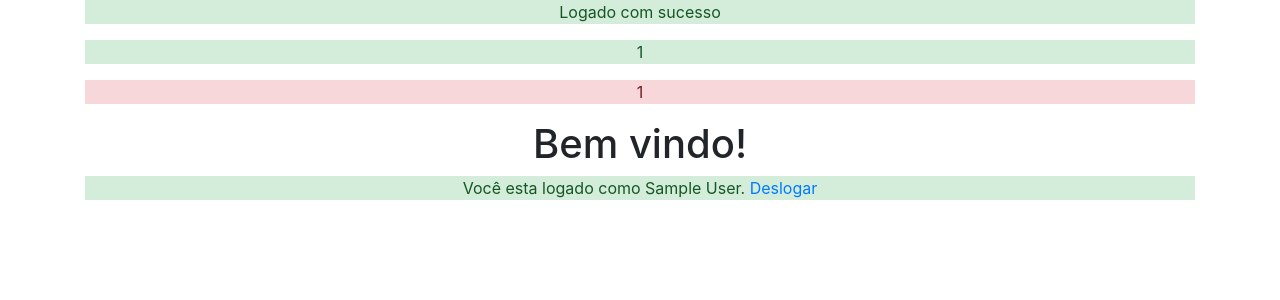
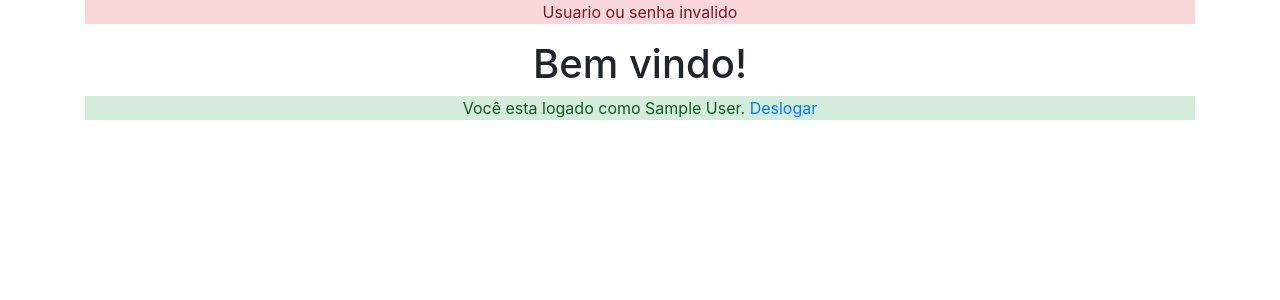
Before and after one commit to joaogularte/loja-php, a PHP site: page / in a window 1280 px wide. Shown: the part 114-414 px from the top of the page. Run offline with PHP 8.4, Linux system fonts and the light colour scheme; the visitor is signed in with stand-in values (Sample User, id 1).

Commit message:
Criado mostra-alerta.php

```diff
--- a/index.php
+++ b/index.php
@@ -1,25 +1,13 @@
 
 <?php include 'templates/cabecalho.php';
       include 'logica-usuario.php';
+      include 'mostra-alerta.php';
+
+
+      mostraAlerta("success");
+      mostraAlerta("danger");
 ?>
-<?php if(isset($_SESSION["login"])):?>
-    <p class="alert-success"><?=$_SESSION["login"]?></p>
-<?php endif;?>
-<?php if(isset($_SESSION["logout"])):?>
-    <p class="alert-success"><?=$_SESSION["logout"]?></p>
-<?php
-    unset($_SESSION["logout"]);
-    endif;?>
-<?php if(isset($_SESSION["danger"])):?>
-    <p class="alert-danger"><?=$_SESSION["danger"]?></p>
-<?php
-    unset($_SESSION["danger"]);
-    endif;?>
-<?php if(isset($_SESSION["error"])): ?>
-    <p class="alert-danger"><?=$_SESSION["error"]?></p>
-<?php
-    unset($_SESSION["error"]);
-    endif; ?>
+
     <h1> Bem vindo!</h1>
 <?php if(usuarioEstaLogado()):?>
     <p class="alert-success">Você esta logado como <?=usuarioLogado()?>. <a href="logout.php">Deslogar</a></p>
--- a/login.php
+++ b/login.php
@@ -10,10 +10,10 @@
 
     if($usuario){
         logaUsuario($email);
-        $_SESSION["login"] = "Logado com sucesso";
+        $_SESSION["success"] = "Logado com sucesso";
         header("Location: index.php");
     }else{
-        $_SESSION["error"] = "Usuario ou senha invalido";
+        $_SESSION["danger"] = "Usuario ou senha invalido";
         header("Location: index.php");
     }
     die();
--- a/logout.php
+++ b/logout.php
@@ -1,7 +1,7 @@
 <?php
     include 'logica-usuario.php';
     logout();
-    $_SESSION["logout"] = "Deslogado com sucesso.";
+    $_SESSION["success"] = "Deslogado com sucesso.";
     header("Location: index.php");
     die();
 ?>
--- /dev/null
+++ b/mostra-alerta.php
@@ -0,0 +1,12 @@
+<?php
+
+    function mostraAlerta($tipo){
+        if(isset($_SESSION[$tipo])):
+?>
+    <p class="alert-<?=$tipo?>"><?=$_SESSION[$tipo]?></p>
+<?php
+
+        unset($_SESSION[$tipo]);
+        endif;
+    }
+?>
```
